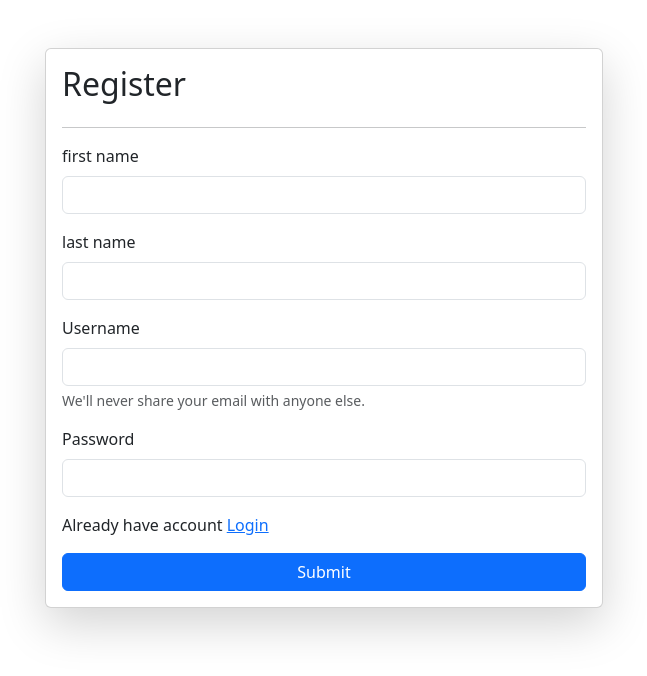
After one commit to omsant02/Django, a Django app: page /register/ in a window 1280 px wide. The commit adds this page. Shown: the top 676 px of the page, without its empty margins (316-963 px from the left). Run offline with Django 5.2, Linux system fonts and the light colour scheme.

Commit message:
add register functionality

```diff
--- a/core/core/urls.py
+++ b/core/core/urls.py
@@ -29,6 +29,8 @@ urlpatterns = [
     path('about/', about, name="about"),
     path('success-page/', success_page, name="success_page"),
     path('admin/', admin.site.urls),
+    path('login/', login_page, name="login_page"),
+    path('register/', register, name="register"),
 
     # dynamic route
     path('delete-receipe/<id>/',delete_receipe,name='delete_receipe'),
--- a/core/vege/models.py
+++ b/core/vege/models.py
@@ -1,8 +1,11 @@
 from django.db import models
+from django.contrib.auth.models import User
 
 # Create your models here.
 
 class Receipe(models.Model):
+    user = models.ForeignKey(User, on_delete = models.SET_NULL, null = True, blank= True)
+
     receipe_name = models.CharField(max_length=100)
     receipe_description = models.TextField()
     receipe_image = models.ImageField(upload_to="receipe")
--- a/core/vege/templates/receipes.html
+++ b/core/vege/templates/receipes.html
@@ -34,7 +34,6 @@
         <div class="mb-3">
             <label for="exampleInputEmail1" class="form-label">Search Receipe</label>
             <input name="search" type="text" class="form-control" />
-
           </div>
           <button type="submit" class="btn btn-primary">Search</button>
       </form>
--- /dev/null
+++ b/core/vege/templates/register.html
@@ -0,0 +1,62 @@
+{% extends "base.html" %} {% block start %}
+
+<div class="container mt-5">
+  <form
+    class="col-6 mx-auto card p-3 shadow-lg"
+    method="post"
+    enctype="multipart/form-data"
+  >
+    {% csrf_token %}
+    <h2>Register</h2>
+    <hr />
+
+    {% if messages %}
+    <div class="alert alert-primary" role="alert">
+      {% for message in messages %} {{ message }} {% endfor %}
+    </div>
+    {% endif %}
+
+    <div class="mb-3">
+      <label for="exampleInputPassword1" class="form-label">first name</label>
+      <input
+        type="text"
+        class="form-control"
+        name="first_name"
+        id="exampleInputPassword1"
+      />
+    </div>
+
+    <div class="mb-3">
+      <label for="exampleInputPassword1" class="form-label">last name</label>
+      <input
+        type="text"
+        class="form-control"
+        name="last_name"
+        id="exampleInputPassword1"
+      />
+    </div>
+
+    <div class="mb-3">
+      <label for="exampleInputEmail1" class="form-label">Username</label>
+      <input type="text" class="form-control" name="username" />
+      <div id="emailHelp" class="form-text">
+        We'll never share your email with anyone else.
+      </div>
+    </div>
+    <div class="mb-3">
+      <label for="exampleInputPassword1" class="form-label">Password</label>
+      <input
+        type="password"
+        class="form-control"
+        name="password"
+        id="exampleInputPassword1"
+      />
+    </div>
+
+    <p>Already have account <a href="/login/">Login</a></p>
+
+    <button type="submit" class="btn btn-primary">Submit</button>
+  </form>
+</div>
+
+{% endblock %}
--- a/core/vege/templates/update_receipes.html
+++ b/core/vege/templates/update_receipes.html
@@ -26,7 +26,7 @@
     <button type="submit" class="btn btn-success">Update Receipe</button>
   </form>
 
-  {{receipes}}
+  <!-- {{receipes}} -->
 
 
 </div>
--- a/core/vege/views.py
+++ b/core/vege/views.py
@@ -1,5 +1,7 @@
 from django.shortcuts import render, redirect
 from .models import *
+from django.contrib.auth.models import User
+from django.contrib import messages
 
 # Create your views here.
 
@@ -57,3 +59,37 @@ def update_receipe(request, id):
 
     context = {'receipe': queryset}
     return render(request, 'update_receipes.html', context)
+
+
+def login_page(request):
+    return render(request,"login.html")
+
+def register(request):
+
+    if request.method == "POST":
+        first_name = request.POST.get("first_name")
+        last_name = request.POST.get("last_name")
+        username = request.POST.get("username")
+        password = request.POST.get("password")
+
+        user =User.objects.filter(username = username)
+
+        if user.exists():
+            messages.info(request, ' Username already taken')
+            return redirect('/register/')
+
+        user = User.objects.create(
+            first_name =first_name,
+            last_name = last_name,
+            username = username,
+            password = password,
+        )
+
+        user.set_password(password)
+        user.save()
+
+        messages.info(request, 'Account created successfully')
+
+        return redirect("/register/")
+
+    return render(request,"register.html")
```
Also changed, not shown: core/vege/templates/login.html (added, +36 -0 lines), core/db.sqlite3, core/vege/migrations/0002_receipe_user.py (added). Lines whose indentation alone changed are shown as unchanged.
